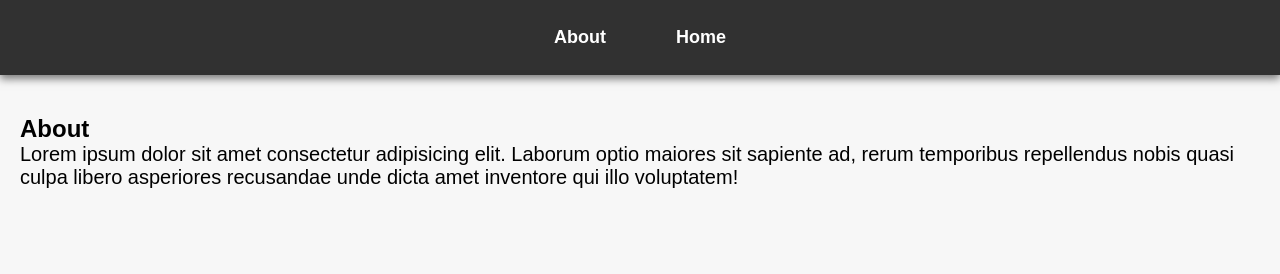
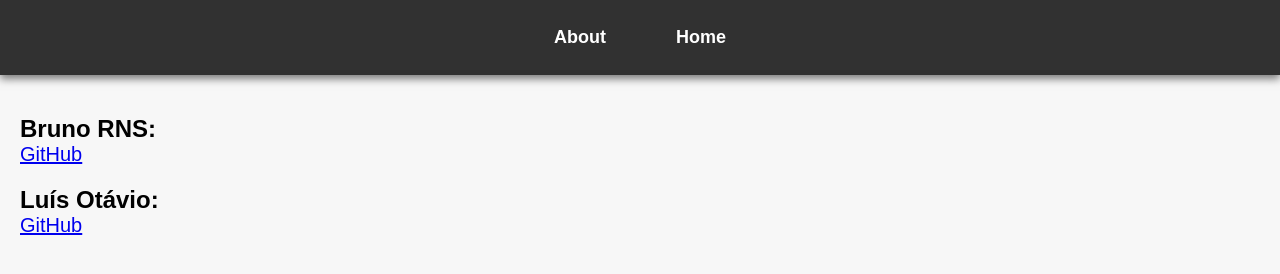
Before and after one commit to BrunoRNS/tipsSafetyWeb, a plain HTML site: page index.html in a window 1280 px wide. Both pictures are taken after a click on the link "About". Drawn offline with Linux system fonts and the light colour scheme.

Commit message:
Update index.html

```diff
--- a/index.html
+++ b/index.html
@@ -18,8 +18,8 @@
 
     <!-- Content Sections -->
     <div id="sobre" class="content" style="display: none;">
-        <h2>About</h2>
-        <p>Lorem ipsum dolor sit amet consectetur adipisicing elit. Laborum optio maiores sit sapiente ad, rerum temporibus repellendus nobis quasi culpa libero asperiores recusandae unde dicta amet inventore qui illo voluptatem!</p>
+        <div class="about-box"><h2 class="">Bruno RNS: </h2><p><a href="https://github.com/BrunoRNS/">GitHub</a></p>
+        <div class="about-box"><h2 class="">Luís Otávio: </h2><p><a href="https://github.com/luisBatis/">GitHub</a></p>
     </div>
 
     <div id="home" class="content" style="display: block;">
```
